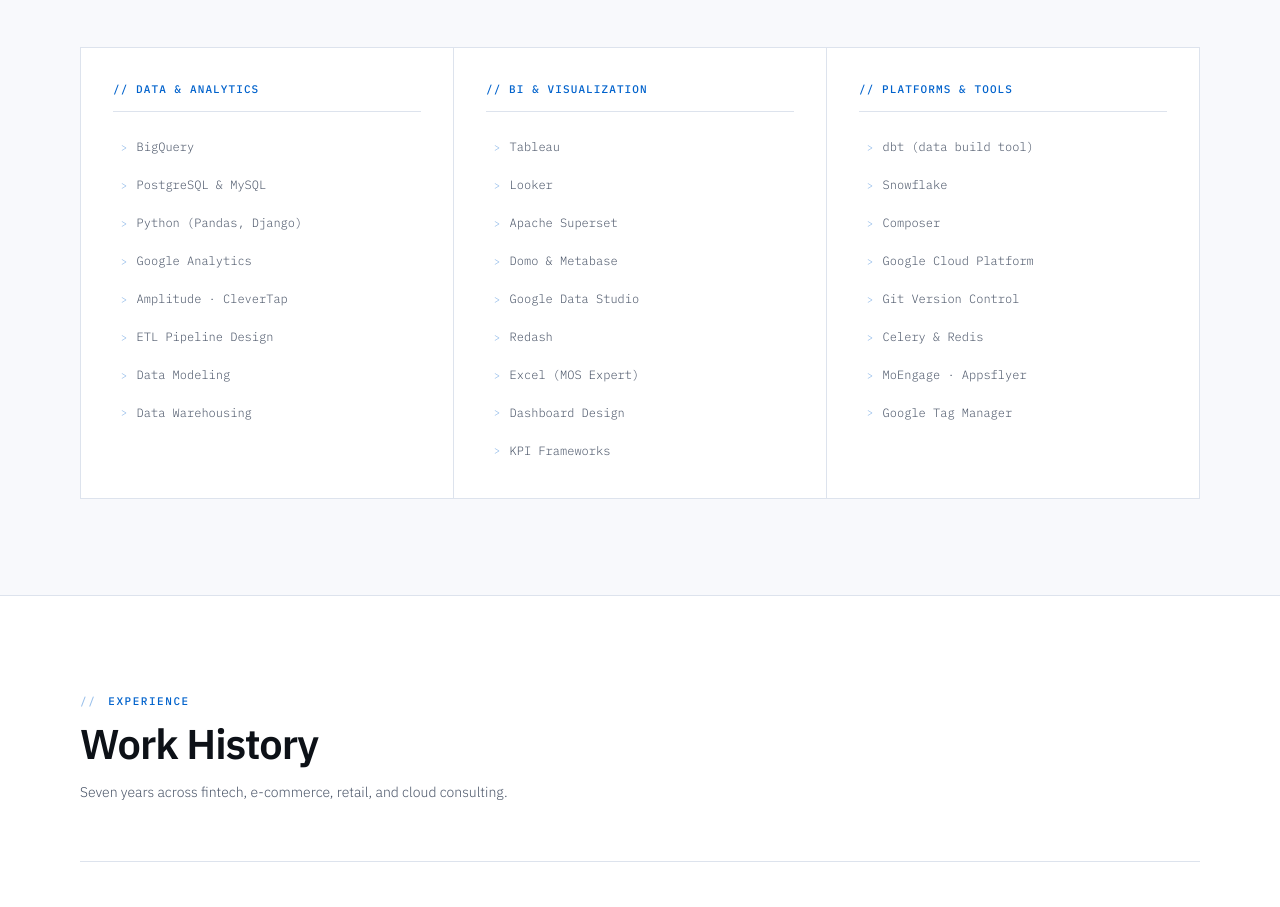
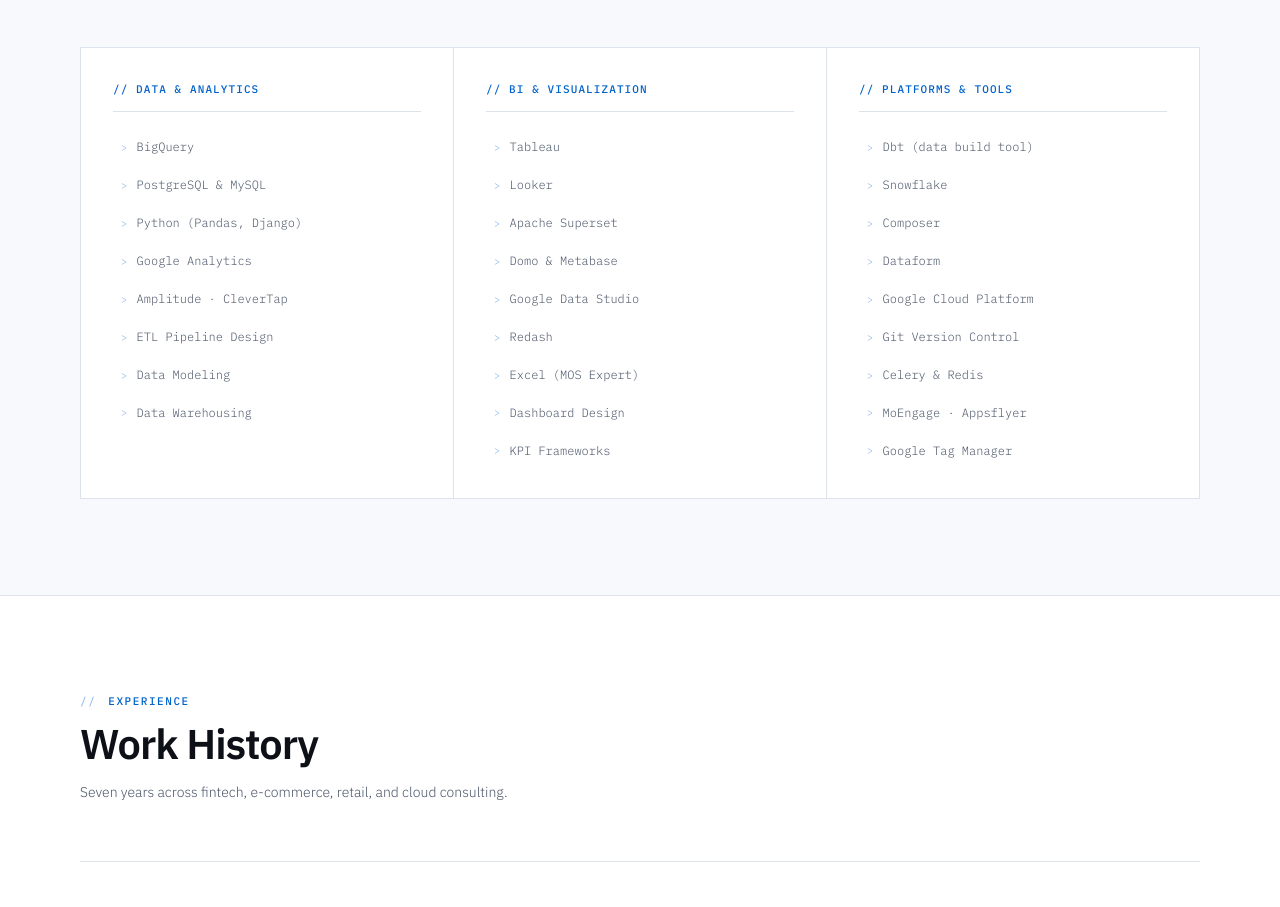
Before and after one commit to desmartworker/meikelwis.github.io, a plain HTML site: page index.html in a window 1280 px wide. Shown: the part 1680-2587 px from the top of the page. Drawn offline with Linux system fonts and the light colour scheme.

Commit message:
fix: update source platform

```diff
--- a/index.html
+++ b/index.html
@@ -378,8 +378,8 @@
     <div class="skill-block">
       <div class="skill-block-head">// platforms &amp; tools</div>
       <ul class="skill-list">
-        <li>dbt (data build tool)</li><li>Snowflake</li><li>Composer</li>
-        <li>Google Cloud Platform</li><li>Git Version Control</li>
+        <li>Dbt (data build tool)</li><li>Snowflake</li><li>Composer</li>
+        <li>Dataform</li><li>Google Cloud Platform</li><li>Git Version Control</li>
         <li>Celery &amp; Redis</li><li>MoEngage · Appsflyer</li>
         <li>Google Tag Manager</li>
       </ul>
```
